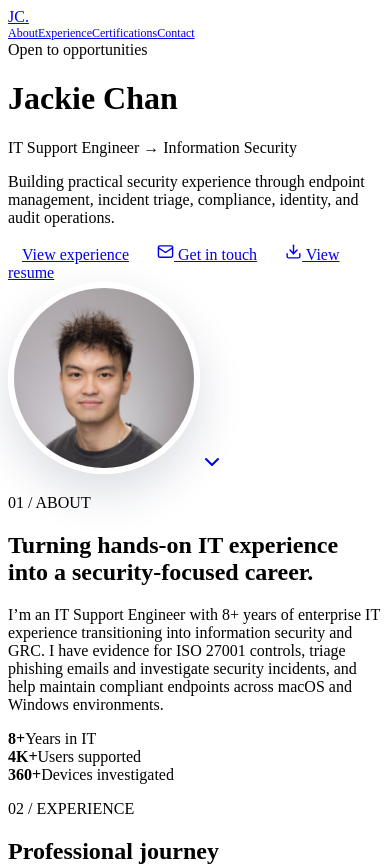
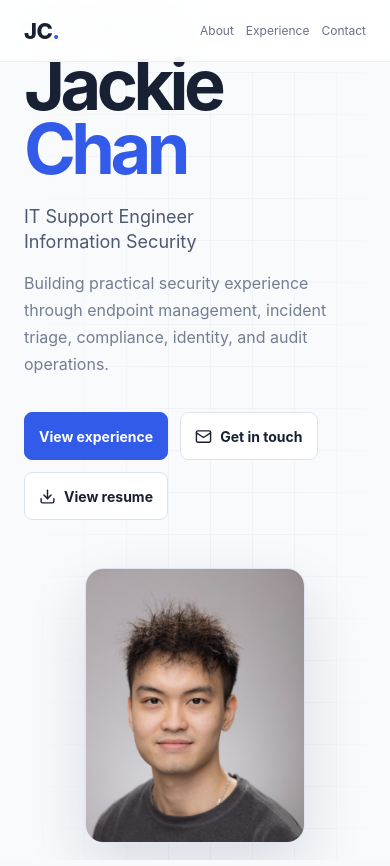
Before and after one commit to jackchan1119/jackie-chan, a React (Vite) app: page / in a window 390 px wide. Shown: the top 866 px of the page. Built offline with nearby package versions, Linux system fonts and the light colour scheme.

Commit message:
Refactor CSS for responsiveness and layout adjustments
Updated styles for responsive design and improved layout.

```diff
--- a/src/styles.css
+++ b/src/styles.css
@@ -1,21 +1,119 @@
+:root {
+  font-family: Inter, ui-sans-serif, system-ui, -apple-system, BlinkMacSystemFont, "Segoe UI", sans-serif;
+  color: #182033;
+  background: #f7f9fc;
+  font-synthesis: none;
+}
+* { box-sizing: border-box; }
+html { scroll-behavior: smooth; }
+body { margin: 0; }
+a { color: inherit; text-decoration: none; }
+.nav {
+  height: 72px; padding: 0 max(24px, calc((100vw - 1120px) / 2));
+  display: flex; align-items: center; justify-content: space-between;
+  position: fixed; z-index: 20; inset: 0 0 auto;
+  background: rgba(255,255,255,.88); backdrop-filter: blur(16px);
+  border-bottom: 1px solid #edf0f5;
+}
+.brand { font-size: 22px; font-weight: 800; letter-spacing: -.5px; }
+.brand span { color: #315be8; }
+.nav-links { display: flex; gap: 28px; font-size: 14px; color: #687187; }
+.nav-links a:hover { color: #315be8; }
+.hero {
+  min-height: 700px; height: 92vh; max-height: 860px; position: relative;
+  display: flex; flex-direction: row; align-items: center; justify-content: space-between; gap: 48px;
+  padding: 72px max(24px, calc((100vw - 1120px) / 2)); overflow: hidden;
+  background: #f8fafc;
+}
+.hero-grid {
+  position: absolute; inset: 72px 0 0; opacity: .4;
+  background-image: linear-gradient(#e4e8f1 1px, transparent 1px), linear-gradient(90deg,#e4e8f1 1px,transparent 1px);
+  background-size: 42px 42px; mask-image: linear-gradient(to right, transparent 5%, black 40%, black 75%, transparent 100%);
+}
+.hero-content {
+  position: relative;
+  z-index: 2;
+  flex: 1 1 650px;
+  max-width: 650px;
+}
+.status, .hero h1, .subtitle, .intro, .hero-actions, .scroll { position: relative; z-index: 1; }
+.status { color: #637083; font-size: 13px; letter-spacing: .02em; margin-bottom: 20px; }
+.status span { display: inline-block; width: 8px; height: 8px; margin-right: 8px; border-radius: 50%; background: #34c77b; box-shadow: 0 0 0 5px #ddf5e8; }
+.hero h1 { margin: 0; font-size: clamp(64px, 9vw, 112px); line-height: .92; letter-spacing: -.065em; }
+.hero h1 span { color: #315be8; }
+.subtitle { margin: 24px 0 18px; font-size: clamp(18px, 2.2vw, 26px); color: #4e5870; }
+.subtitle b { color: #315be8; margin: 0 7px; }
+.intro { max-width: 650px; margin: 0 0 34px; font-size: 18px; line-height: 1.7; color: #747e91; }
+.hero-actions, .contact-links { display: flex; gap: 12px; flex-wrap: wrap; }
+.button {
+  min-height: 48px; padding: 0 20px; display: inline-flex; align-items: center; justify-content: center; gap: 8px;
+  border: 1px solid #dde3ee; border-radius: 8px; background: white; font-size: 14px; font-weight: 700;
+  transition: .2s ease;
+}
+.button:hover { transform: translateY(-2px); border-color: #bcc7de; box-shadow: 0 8px 24px rgba(28,43,79,.08); }
+.button.primary { border-color: #315be8; background: #315be8; color: white; }
+.button.primary:hover { background: #254acc; }
 .headshot {
   position: relative;
   z-index: 2;
-  width: 260px;
-  height: 260px;
-  flex: 0 0 260px;
+  flex: 0 0 auto;
+  width: min(32vw, 360px);
+  height: min(48vh, 480px);
   object-fit: cover;
   object-position: center;
-  border-radius: 50%;
-  border: 6px solid white;
-  box-shadow: 0 18px 45px rgba(28, 43, 79, 0.16);
+  border: 1px solid rgba(221,227,238,.9);
+  border-radius: 18px;
+  box-shadow: 0 24px 60px rgba(28,43,79,.14);
 }
-
+.scroll { position: absolute; bottom: 28px; left: 50%; color: #9aa3b4; animation: float 2s ease-in-out infinite; }
+@keyframes float { 50% { transform: translateY(7px); } }
+.section { max-width: 1120px; margin: 0 auto; padding: 110px 24px; scroll-margin-top: 72px; }
+.eyebrow { color: #315be8; font-size: 12px; font-weight: 800; letter-spacing: .16em; margin: 0 0 36px; }
+.about-grid { display: grid; grid-template-columns: 1fr 1fr; gap: 70px; align-items: start; }
+.about-grid h2, .section-title, .contact h2 { margin: 0; font-size: clamp(38px, 5vw, 60px); line-height: 1.06; letter-spacing: -.04em; }
+.about-grid p { margin: 4px 0 0; color: #687287; line-height: 1.85; font-size: 17px; }
+.fact-row { display: grid; grid-template-columns: repeat(3,1fr); margin-top: 70px; border-top: 1px solid #e2e6ef; }
+.fact-row div { display: flex; flex-direction: column; padding: 28px 0 0; }
+.fact-row strong { font-size: 34px; letter-spacing: -.03em; }
+.fact-row span { color: #7b8497; margin-top: 5px; font-size: 14px; }
+.timeline { border-top: 1px solid #e1e6ef; }
+.job { display: grid; grid-template-columns: 230px 1fr; gap: 40px; padding: 38px 0; border-bottom: 1px solid #e1e6ef; }
+.job-meta { display: flex; flex-direction: column; gap: 10px; }
+.date { font-size: 13px; font-weight: 800; color: #315be8; }
+.location { display: flex; align-items: center; gap: 5px; color: #929aac; font-size: 13px; }
+.job h3 { font-size: 24px; margin: 0 0 4px; letter-spacing: -.02em; }
+.company { margin: 0 0 22px; color: #738096; }
+.job ul { margin: 0; padding-left: 18px; color: #626d80; line-height: 1.75; }
+.job li { margin: 8px 0; }
+.skill-grid { display: grid; grid-template-columns: repeat(2,1fr); gap: 16px; margin-top: 42px; }
+.skill-card { min-height: 220px; padding: 32px; border: 1px solid #e1e6ef; border-radius: 12px; background: white; transition: .2s ease; }
+.skill-card:hover { transform: translateY(-4px); box-shadow: 0 18px 40px rgba(37,58,100,.08); border-color: #bdc9e2; }
+.skill-card svg { color: #315be8; }
+.skill-card h3 { margin: 26px 0 10px; font-size: 20px; }
+.skill-card p { margin: 0; color: #707c91; line-height: 1.7; }
+.contact { text-align: center; border-top: 1px solid #e1e6ef; }
+.contact h2 { font-size: clamp(50px,8vw,82px); }
+.contact > p:not(.eyebrow) { color: #707b90; margin: 22px auto 30px; }
+.contact-links { justify-content: center; }
+footer { max-width: 1120px; margin: 0 auto; min-height: 100px; padding: 30px 24px; display: flex; justify-content: space-between; align-items: center; border-top: 1px solid #e1e6ef; color: #8b94a5; font-size: 13px; }
+footer a { color: #315be8; }
+@media (prefers-reduced-motion: reduce) { html { scroll-behavior: auto; } .scroll { animation: none; } }
 @media (max-width: 760px) {
-  .headshot {
-    width: 180px;
-    height: 180px;
-    flex-basis: 180px;
-    align-self: center;
-  }
+  .nav { height: 62px; }
+  .nav-links { gap: 14px; }
+  .nav-links a:nth-child(3) { display: none; }
+  .hero { min-height: 760px; height: auto; flex-direction: column; justify-content: center; align-items: flex-start; }
+  .hero-content { flex-basis: auto; }
+  .headshot { width: 220px; height: 275px; align-self: center; }
+  .hero h1 { font-size: clamp(58px,18vw,78px); }
+  .subtitle b { display: block; height: 4px; color: transparent; }
+  .intro { font-size: 16px; }
+  .section { padding: 76px 20px; }
+  .about-grid, .job { grid-template-columns: 1fr; gap: 22px; }
+  .fact-row { gap: 12px; }
+  .fact-row strong { font-size: 27px; }
+  .skill-grid { grid-template-columns: 1fr; }
+  .skill-card { min-height: 190px; }
+  .job { padding: 30px 0; }
+  footer { margin: 0 20px; padding-left: 0; padding-right: 0; }
 }
```
